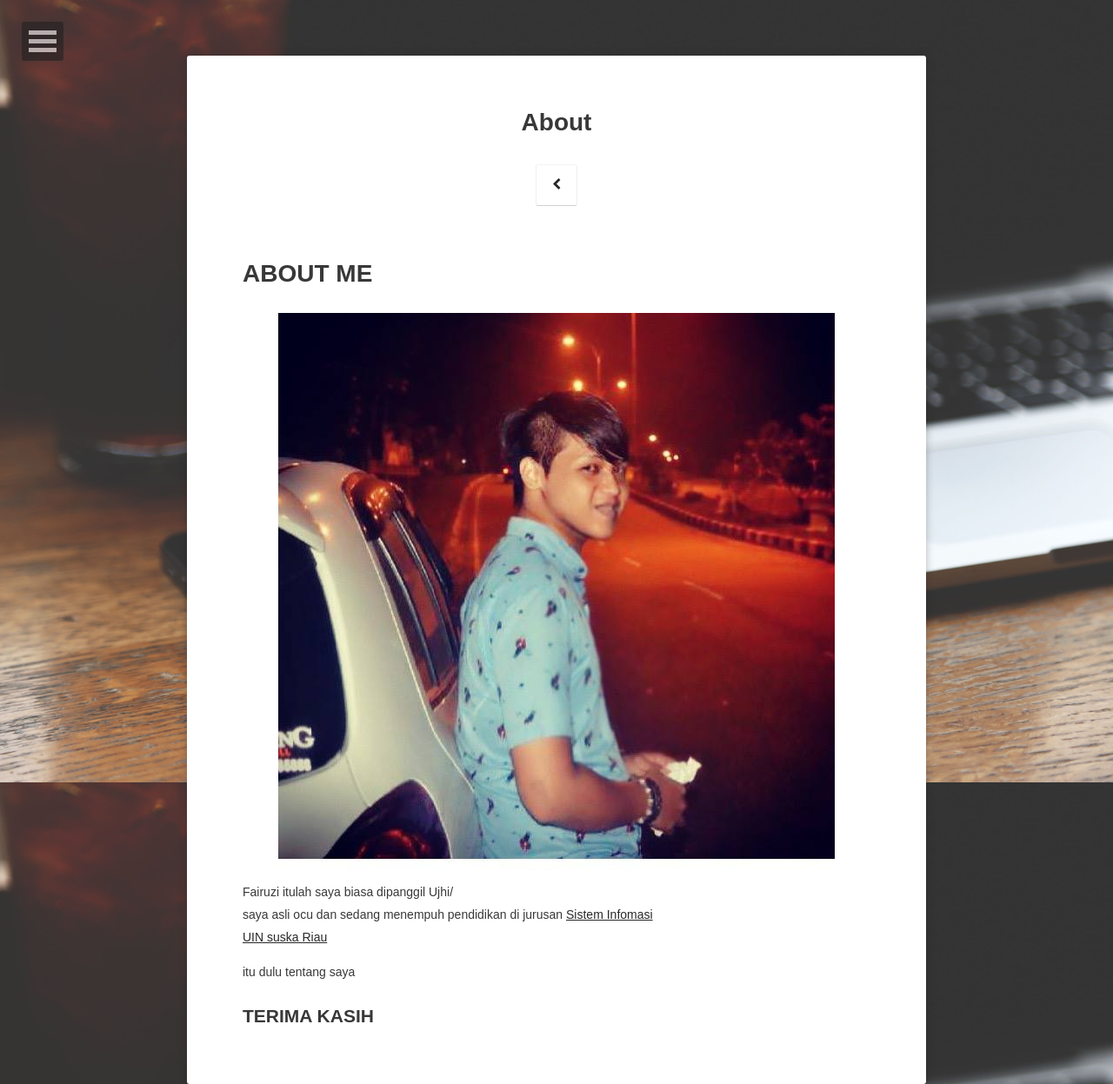
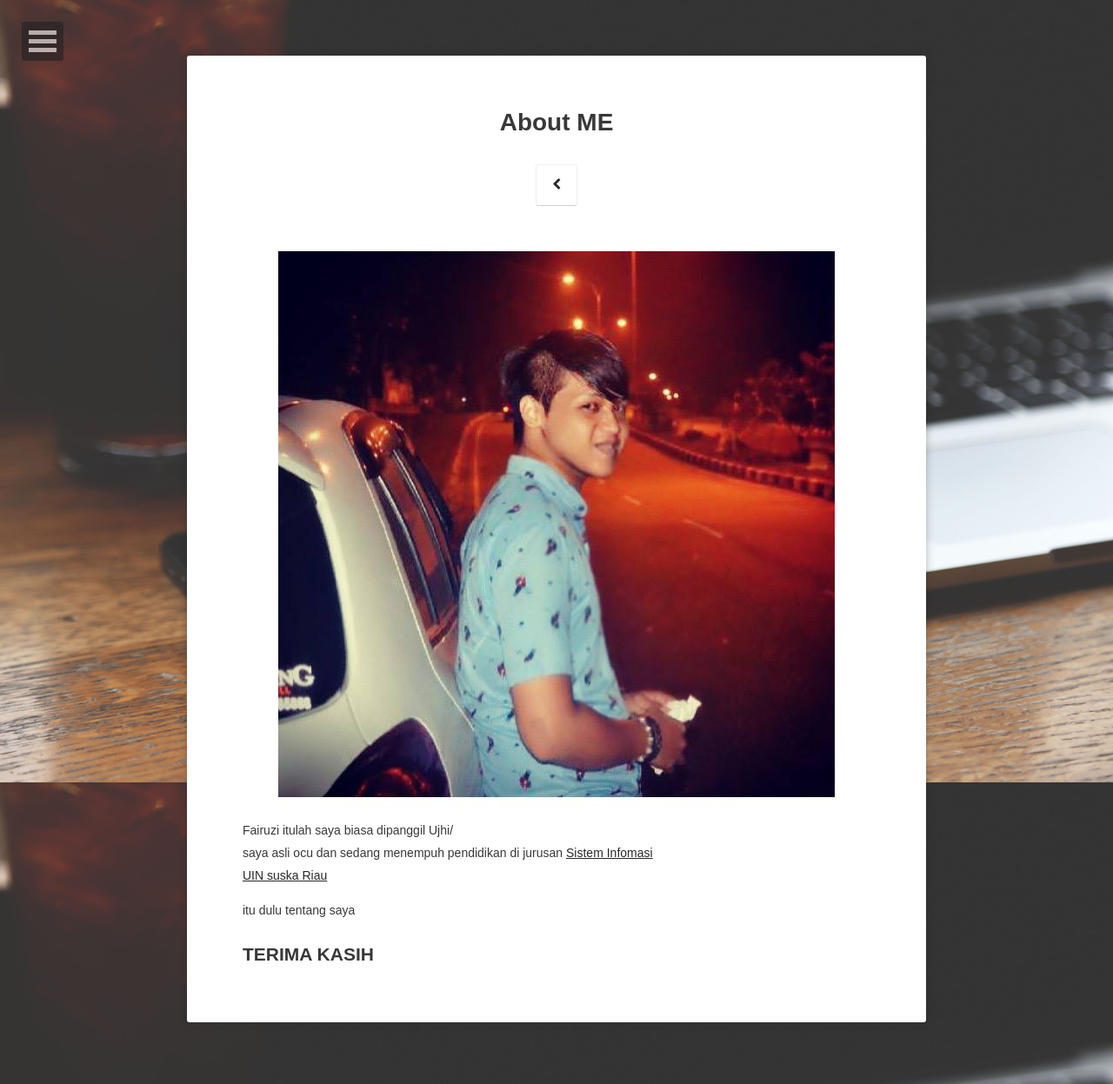
Before and after one commit to fairuziujhi/fairuziujhi.github.io, a Jekyll site: the page built from about/index.md, in a window 1280 px wide. Shown: the whole page at 87% size. Built offline with Jekyll 4.4.1, drawn with Linux system fonts in a browser that asks for light colours; some web fonts are replaced.

Commit message:
Update index.md

```diff
--- a/about/index.md
+++ b/about/index.md
@@ -1,12 +1,9 @@
 ---
 layout: page
-title: About
+title: About ME
 tags: [about, Jekyll, theme, moon]
 date: 2016-03-21
 ---
-
-
-<h1> ABOUT ME </h1>
 
 
  <img src="/assets/img/uji.jpg" height="42" width="42">
```
